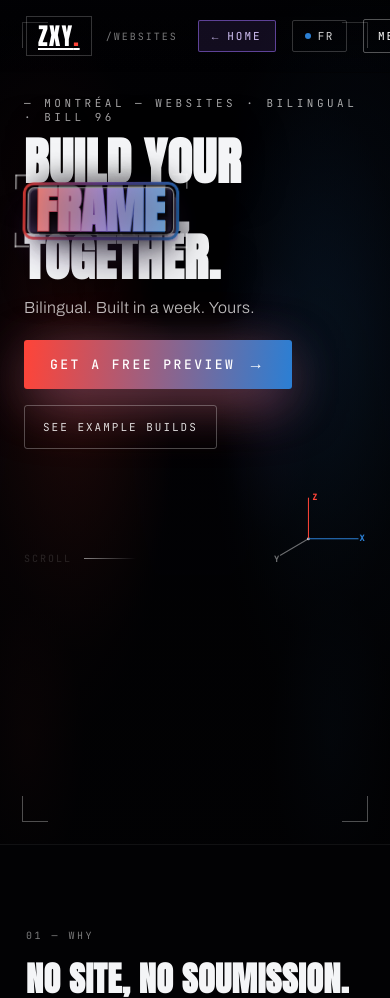
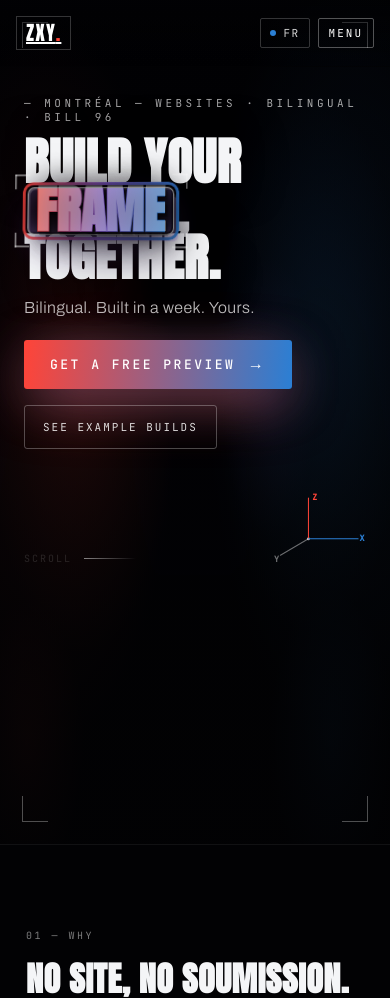
Before and after one commit to ZayScriptzz/zxy-websites, a website: page websites.html in a window 390 px wide. Shown: the top 998 px of the page. Drawn offline with Linux system fonts and the light colour scheme.

Commit message:
Mobile nav compression: HOME yields to logo below 600px

```diff
--- a/websites.css
+++ b/websites.css
@@ -549,6 +549,17 @@
   .nav-mobile { display: block; }
   .hero-scrim { background: linear-gradient(180deg, rgba(2,2,4,.55), rgba(2,2,4,.85)); }
 }
+@media (max-width: 600px) {
+  /* nav compression — the logo IS the home link, so the HOME button yields;
+     row is logo + FR + MENU with ample headroom at 390px */
+  .hero-section-tag { display: none; }
+  .btn-home { display: none; }
+  .hero-nav { gap: 10px; padding-left: 16px; padding-right: 16px; }
+  .hero-nav .links { gap: 8px; }
+  .btn-lang { padding: 7px 9px; }
+  .nav-mobile summary { padding: 7px 10px; }
+  .hero-logo { font-size: 20px; padding: 6px 9px; }
+}
 @media (max-width: 420px) {
   .axis-tags { display: none; }
 }
```
